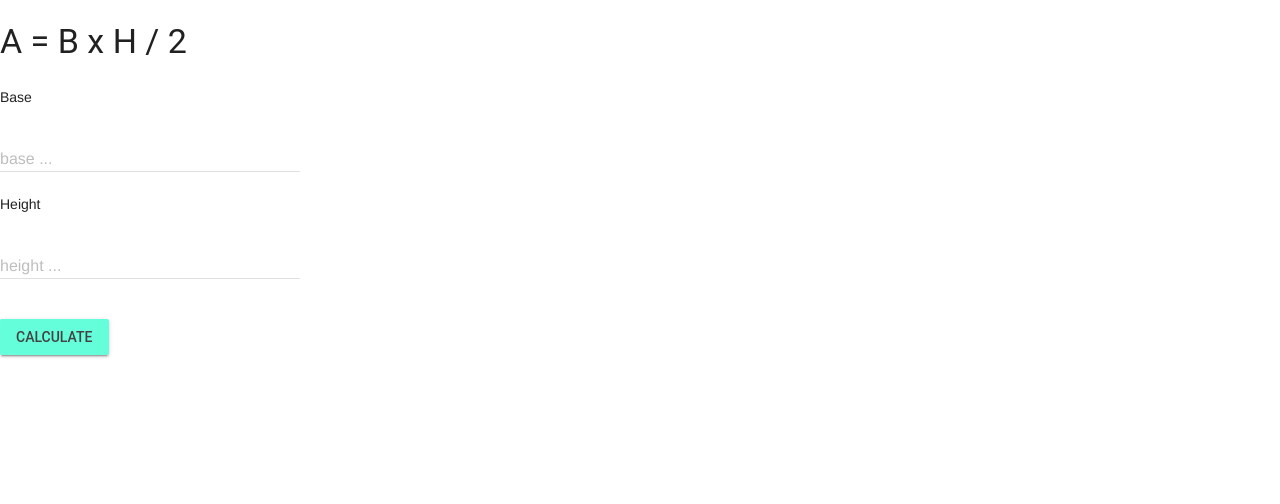
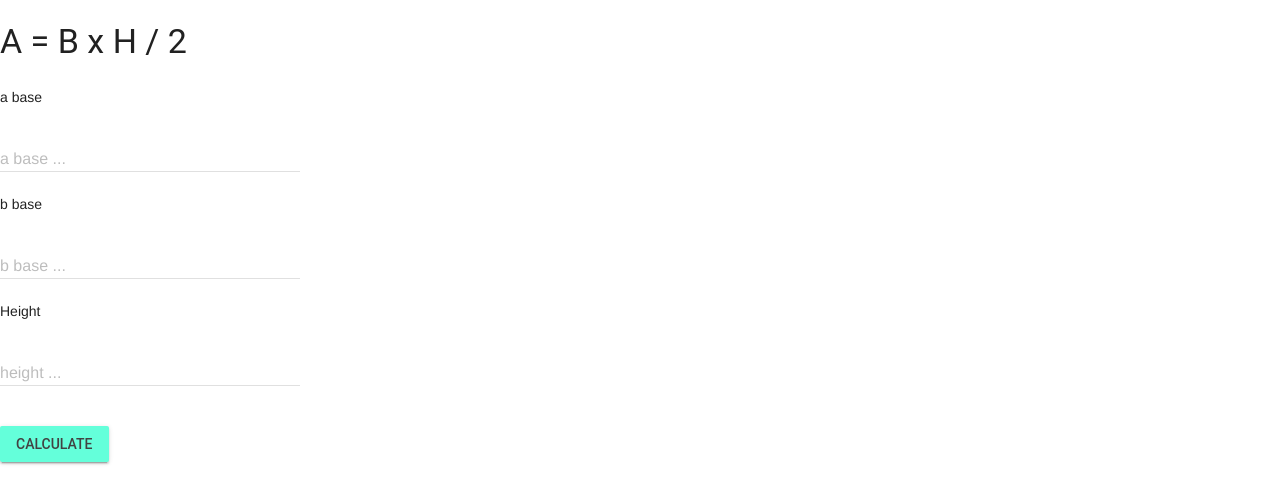
Before and after one commit to MTHS-ICS2O-2-2022/ICS2O-Unit-3-01-Lucas-Osmond, a plain HTML site: page index.html in a window 1280 px wide. Shown: the part 164-668 px from the top of the page. Drawn offline with nearby package versions, Linux system fonts and the light colour scheme.

Commit message:
added b base

```diff
--- a/index.html
+++ b/index.html
@@ -44,10 +44,18 @@
         </table>
         <!-- Simple Textfield -->
         <form action="#">
-          <p>Base</p>
+          <p>a base</p>
           <div class="mdl-textfield mdl-js-textfield">
-            <input class="mdl-textfield__input" type="text" pattern="-?[0-9]*(\.[0-9]+)?" id="base-of-triangle" />
-            <label class="mdl-textfield__label" for="base-of-triangle">base ...</label>
+            <input class="mdl-textfield__input" type="text" pattern="-?[0-9]*(\.[0-9]+)?" id="a-base-of-trapezoid" />
+            <label class="mdl-textfield__label" for="a-base-of-trapezoid">a base ...</label>
+            <span class="mdl-textfield__error">Input is not a number!</span>
+          </div>
+        </form>
+        <form action="#">
+          <p>b base</p>
+          <div class="mdl-textfield mdl-js-textfield">
+            <input class="mdl-textfield__input" type="text" pattern="-?[0-9]*(\.[0-9]+)?" id="b-base-of-trapezoid" />
+            <label class="mdl-textfield__label" for="b-base-of-trapezoid">b base ...</label>
             <span class="mdl-textfield__error">Input is not a number!</span>
           </div>
         </form>
@@ -55,7 +63,7 @@
         <form action="#">
           <p>Height</p>
           <div class="mdl-textfield mdl-js-textfield">
-            <input class="mdl-textfield__input" type="text" pattern="-?[0-9]*(\.[0-9]+)?" id="height-of-triangle" />
+            <input class="mdl-textfield__input" type="text" pattern="-?[0-9]*(\.[0-9]+)?" id="height-of-trapezoid" />
             <label class="mdl-textfield__label" for="height-of-triangle">height ...</label>
             <span class="mdl-textfield__error">Input is not a number!</span>
           </div>
```
